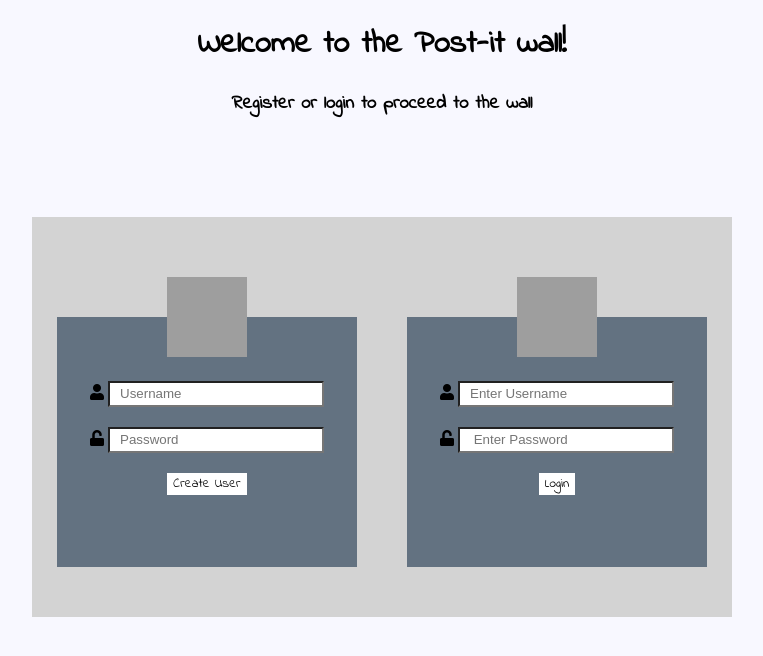
After one commit to StefanDimitrijevic/Mul18, a PHP site: page / in a window 1280 px wide. The commit adds this page. Shown: the top 656 px of the page, without its empty margins (258-1021 px from the left). Run offline with PHP 8.4, Linux system fonts and the light colour scheme; some libraries are stand-ins or nearby versions; grey boxes are pictures that could not be loaded.

Commit message:
Add files via upload

```diff
--- a/post-it/deletepostit.php
+++ b/post-it/deletepostit.php
@@ -24,7 +24,7 @@ $userid = $_SESSION['users_id'];
 	$stmt ->bind_param('ii', $postitid, $userid);
 	$stmt -> execute();
 
-	if ($postitid == $userid) {
+	if ($postitid == $userid ) {
 	echo 'Deleted '.$stmt->affected_rows.' Post-it notes';
 	} else {
 	echo 'You dont have permission to delete this.';
--- /dev/null
+++ b/post-it/index.php
@@ -0,0 +1,117 @@
+<!doctype html>
+<html>
+<head>
+<meta charset="UTF-8">
+<title>Untitled Document</title>
+<link href="https://fonts.googleapis.com/css?family=Indie+Flower" rel="stylesheet">
+<link rel="stylesheet" href="https://use.fontawesome.com/releases/v5.3.1/css/all.css" integrity="sha384-mzrmE5qonljUremFsqc01SB46JvROS7bZs3IO2EmfFsd15uHvIt+Y8vEf7N7fWAU" crossorigin="anonymous">
+
+<style>
+	body {
+		margin: 0 auto;
+		background-color: ghostwhite;
+	}
+
+	.wrapper {
+		margin: 0 auto;
+		margin-top: 100px;
+		width: 700px;
+		height: 400px;
+		background-color: lightgray;
+		display: flex;
+		flex-wrap: wrap;
+	}
+
+	.header {
+		text-align: center;
+		font-family: 'Indie Flower', cursive;
+	}
+
+	.register {
+		width: 300px;
+		height: 250px;
+		text-align: center;
+		margin: 0 auto;
+		background-color: rgba(52, 73, 94, 0.7);
+		margin-top: 100px;
+	}
+
+	.login {
+		width: 300px;
+		height: 250px;
+		text-align: center;
+		margin: 0 auto;
+		background-color: rgba(52, 73, 94, 0.7);
+		margin-top: 100px;
+	}
+
+	.register img {
+		width: 80px;
+		height: 80px;
+		margin-top: -40px;
+		margin-bottom: 20px;
+	}
+
+	.login img {
+		width: 80px;
+		height: 80px;
+		margin-top: -40px;
+		margin-bottom: 20px;
+	}
+	input {
+		height: 20px;
+		width: 200px;
+		margin-bottom: 20px;
+		background-color: #fff;
+		padding-left: 10px;
+	}
+
+	button {
+		background-color: #FFFFFF;
+		border-style: none;
+		font-family: 'Indie Flower', cursive;
+
+	}
+
+</style>
+</head>
+
+<body>
+	<div class="header">
+	<h1>Welcome to the Post-it wall!</h1>
+	<h3>Register or login to proceed to the wall</h3>
+	</div>
+	<div class="wrapper">
+	<div class="register">
+		<img src="register.png">
+	<form action="createuser.php" method="post">
+		<div class="form-input">
+		<i class="fas fa-user"></i>
+		<input type="text" name="un" placeholder="Username" required>
+		</div>
+		<div class="form-input">
+		<i class="fas fa-unlock"></i>
+		<input type="password" name="pw" placeholder="Password" required>
+		</div>
+		<button type="submit">Create User</button>
+
+	</form>
+	</div>
+
+	<div class="login">
+		<img src="login.png">
+	<form action="login.php" method="post">
+		<div class="form-input">
+		<i class="fas fa-user"></i>
+		<input type="text" name="un" placeholder="Enter Username" required>
+		</div>
+		<div class="form-input">
+		<i class="fas fa-unlock"></i>
+		<input type="password" name="pw" placeholder=" Enter Password" required>
+		</div>
+		<button type="submit">Login</button>
+	</form>
+	</div>
+</div>
+</body>
+</html>
```
Also changed, not shown: post-it/createpostit.php (+5 -8 lines), post-it/createuser.php (added, +41 -0 lines), post-it/dbcon.php (added, +20 -0 lines), post-it/docreatepostit.php (+10 -7 lines), post-it/login.php (added, +47 -0 lines), post-it/logout.php (added, +33 -0 lines), post-it/postitboard.php (+37 -27 lines).
